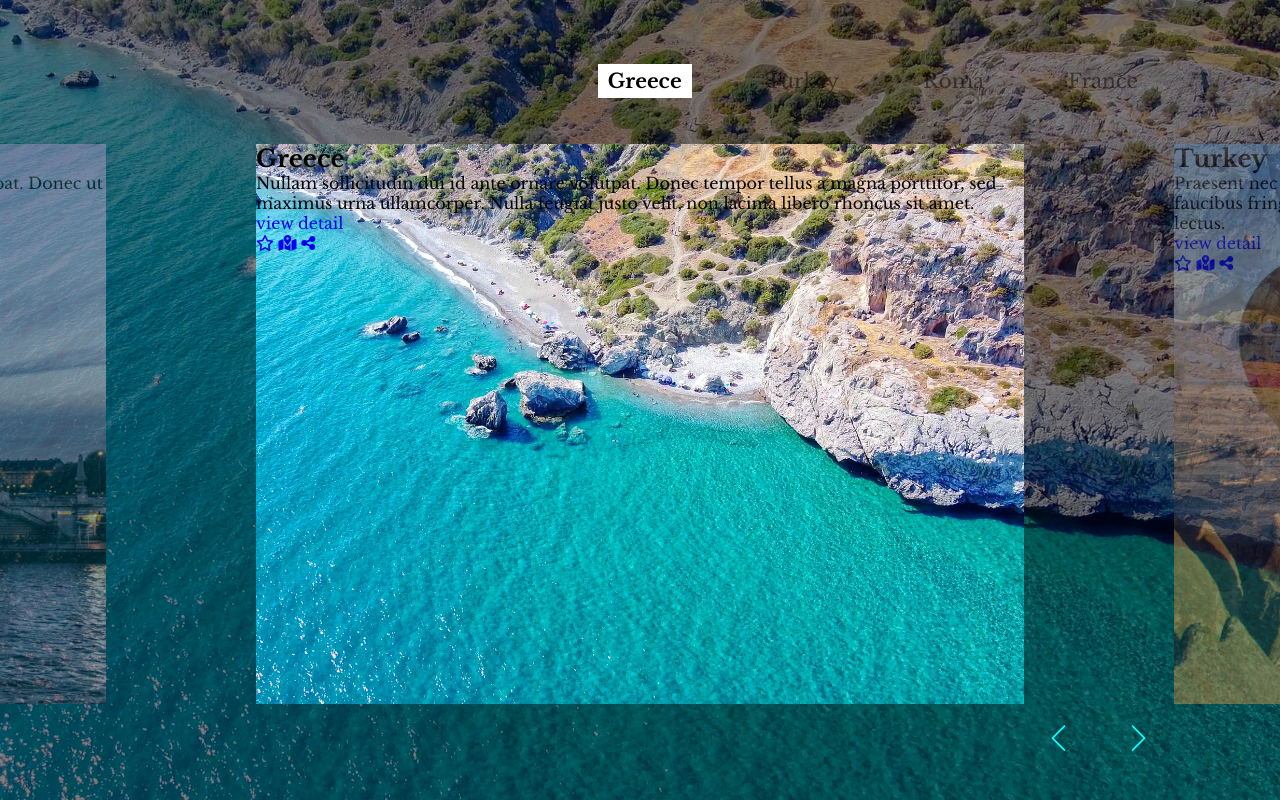
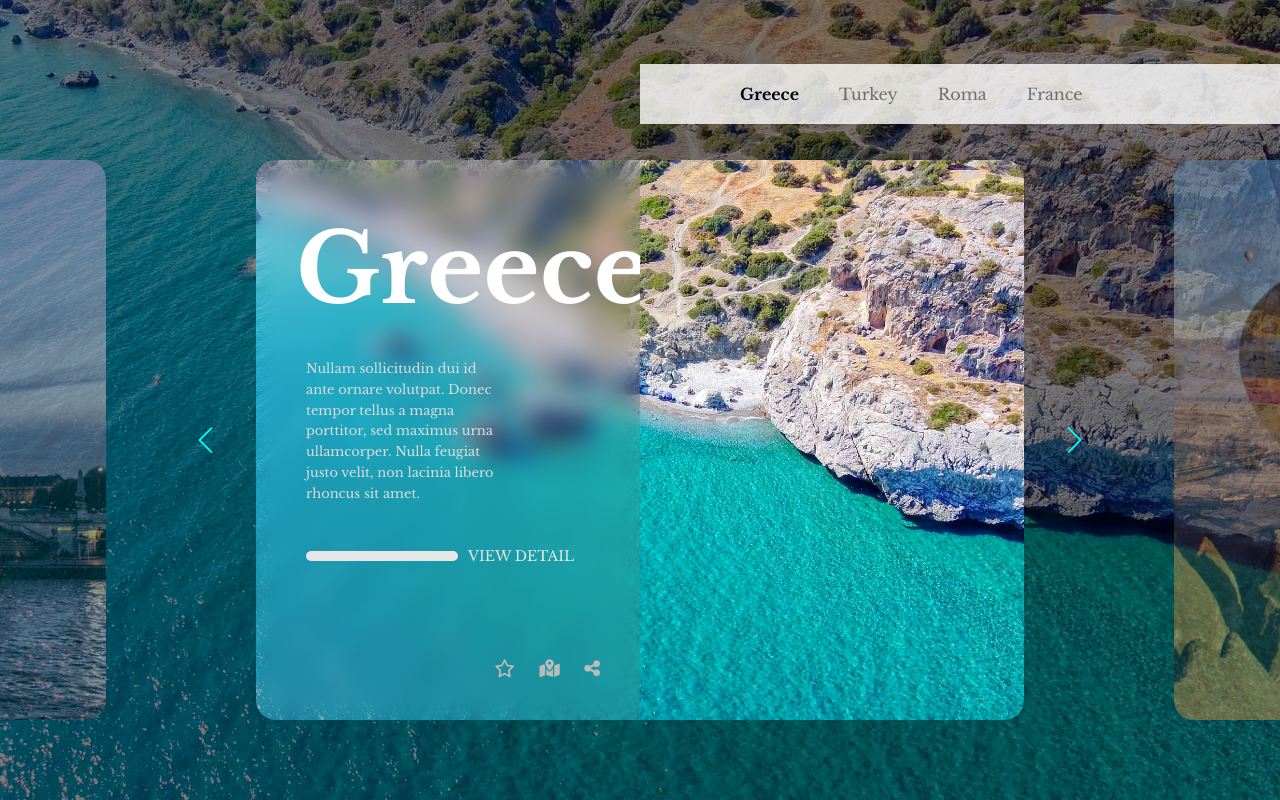
Before and after one commit to chloenam/swiper_pf, a plain HTML site: page index.html in a window 1280 px wide. Drawn offline with nearby package versions, Linux system fonts and the light colour scheme.

Commit message:
💄 Update slide inner content style and btn style

```diff
--- a/scss/style.scss
+++ b/scss/style.scss
@@ -41,7 +41,7 @@ body {
       background-image: url(../img/turkey.jpg);
     }
     &:nth-of-type(3) {
-      background-image: url(../img/roma.jpg);
+      background-image: url(../img/rome.jpg);
     }
     &:nth-of-type(4) {
       background-image: url(../img/france.jpg);
@@ -56,11 +56,12 @@ body {
       width: 60vw;
       height: 70vh;
       position: relative;
-      top: 18vh;
+      top: 20vh;
 
       .inner {
         width: 100%;
         height: 100%;
+        border-radius: 20px;
         background-color: #fff;
         background-repeat: no-repeat;
         background-position: center;
@@ -69,11 +70,116 @@ body {
         top: 0;
         left: 0;
         opacity: 0.5;
+        overflow: hidden;
+
+        .pannel {
+          position: relative;
+          top: 0;
+          left: -100%;
+          width: 50%;
+          height: 100%;
+          background-color: rgba(119, 119, 119, 0.2);
+          backdrop-filter: blur(12px);
+          padding: 20px 40px;
+          transition: 0.5s;
+          transition-delay: 0.5s;
+          overflow: hidden;
+
+          .txt {
+            margin-top: 30px;
+            margin-left: -100%;
+
+            h2 {
+              font-size: 96px;
+              color: rgb(255, 255, 255);
+              margin-bottom: 30px;
+              margin-left: -150%;
+              transition: 0.5s;
+              transition-delay: 1s;
+            }
+
+            p {
+              width: 200px;
+              font-size: 13px;
+              line-height: 1.6;
+              margin-bottom: 40px;
+              margin-left: -100%;
+              color: #dcdcdc;
+              transition: 0.5s;
+              transition-delay: 1.5s;
+            }
+
+            > a {
+              font-size: 14px;
+              color: #e7e7e7;
+              text-align: center;
+              margin-left: -100%;
+              transition: 0.5s;
+              transition-delay: 2s;
+              text-transform: uppercase;
+
+              &::before {
+                content: "";
+                display: inline-block;
+                width: 10px;
+                height: 10px;
+                background-color: #e7e7e7;
+                border-radius: 10px;
+                margin-right: 10px;
+              }
+            }
+          }
+
+          .icon {
+            position: absolute;
+            bottom: 40px;
+            right: 40px;
+            margin-right: -100%;
+            transition: 0.5s;
+            transition-delay: 3s;
+
+            a {
+              margin-left: 20px;
+              font-size: 18px;
+              color: #bbb;
+              transition: 0.5s;
+
+              &:hover {
+                color: #fff;
+              }
+            }
+          }
+        }
       }
 
       &.swiper-slide-active {
         .inner {
           opacity: 1;
+
+          .pannel {
+            left: 0;
+
+            .txt {
+              margin-left: 0;
+              h2 {
+                margin-left: 0;
+              }
+
+              p {
+                margin-left: 10px;
+              }
+              a {
+                margin-left: 10px;
+                &:before {
+                  animation: move linear 0.5s 2.9s forwards;
+                }
+              }
+            }
+
+            .icon {
+              margin-right: 0;
+            }
+          }
         }
       }
 
@@ -84,7 +190,7 @@ body {
         background-image: url(../img/turkey.jpg);
       }
       &[data-swiper-slide-index="2"] .inner {
-        background-image: url(../img/roma.jpg);
+        background-image: url(../img/rome.jpg);
       }
       &[data-swiper-slide-index="3"] .inner {
         background-image: url(../img/france.jpg);
@@ -93,19 +199,15 @@ body {
   }
 
   .swiper-button-prev {
-    bottom: 5vh;
-    right: calc(10vw + 80px);
-    left: auto;
-    top: auto;
+    top: 55%;
+    left: 15vw;
     filter: brightness(5);
     transform: scale(0.6);
   }
 
   .swiper-button-next {
-    bottom: 5vh;
-    right: 10vw;
-    left: auto;
-    top: auto;
+    top: 55%;
+    right: 15vw;
     filter: brightness(5);
     transform: scale(0.6);
   }
@@ -113,27 +215,38 @@ body {
   .swiper-pagination {
     position: absolute;
     top: 8vh;
-    right: 10vw;
+    right: 0;
     left: auto;
-    width: auto;
-    height: 50px;
+    width: 50vw;
+    height: 60px;
+    background-color: rgba(255, 255, 255, 0.8);
+    text-align: left;
+    padding-left: 80px;
 
     span {
       width: auto;
       height: auto;
       background-color: transparent;
       border-radius: 0;
-      margin-left: 60px;
+      margin: 0 20px;
       opacity: 0.5;
-      font-size: 20px;
-      font-weight: 400;
-      padding: 5px 10px;
+      font-size: 16px;
+      line-height: 60px;
 
       &.swiper-pagination-bullet-active {
         opacity: 1;
-        background-color: #fff;
         font-weight: 700;
       }
     }
   }
 }
+
+@keyframes move {
+  0% {
+    width: 10px;
+  }
+
+  100% {
+    width: 50%;
+  }
+}
```
Also changed, not shown: css/style.css, 1 other file.
